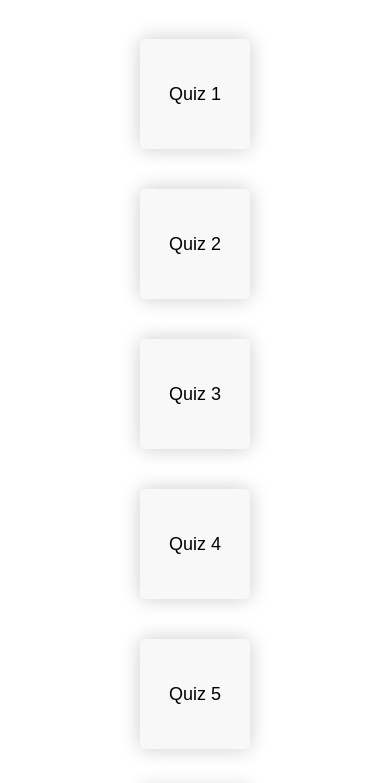
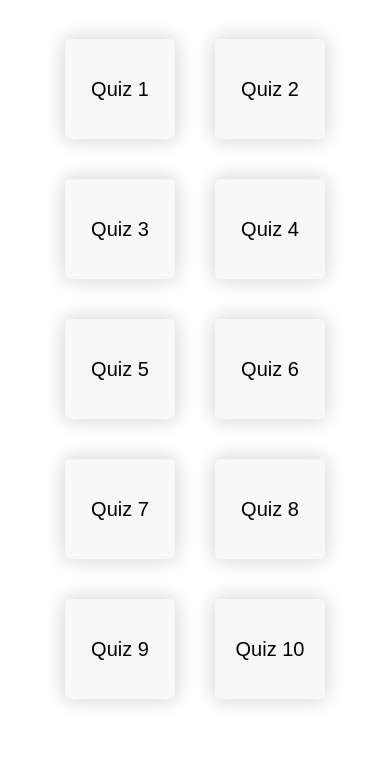
Before and after one commit to anasraza07/Quiz-Application, a plain HTML site: page index.html in a window 390 px wide. Shown: the part 61-844 px from the top of the page. Drawn offline with Linux system fonts and the light colour scheme.

Commit message:
updated phone css

```diff
--- a/styles.css
+++ b/styles.css
@@ -60,23 +60,23 @@ body {
     cursor: pointer;
 }
 
-@media screen and (max-width: 650px) {
+@media screen and (max-width: 700px) {
     #quiz-selector {
         display: flex;
         justify-content: center;
         flex-wrap: wrap;
         /* margin: 0 500px; */
-        margin: 0 20%;
+        margin: 0px;
     }
 
     .quiz-card {
         padding: 10px;
         margin: 20px;
-        height: 90px;
+        height: 80px;
         width: 90px;
         text-align: center;
-        line-height: 90px;
-        font-size: 18px;
+        line-height: 80px;
+        font-size: 20px;
         background-color: #f8f8f8;
         border-radius: 5px;
         box-shadow: 0px 0px 20px #ccc;
```
